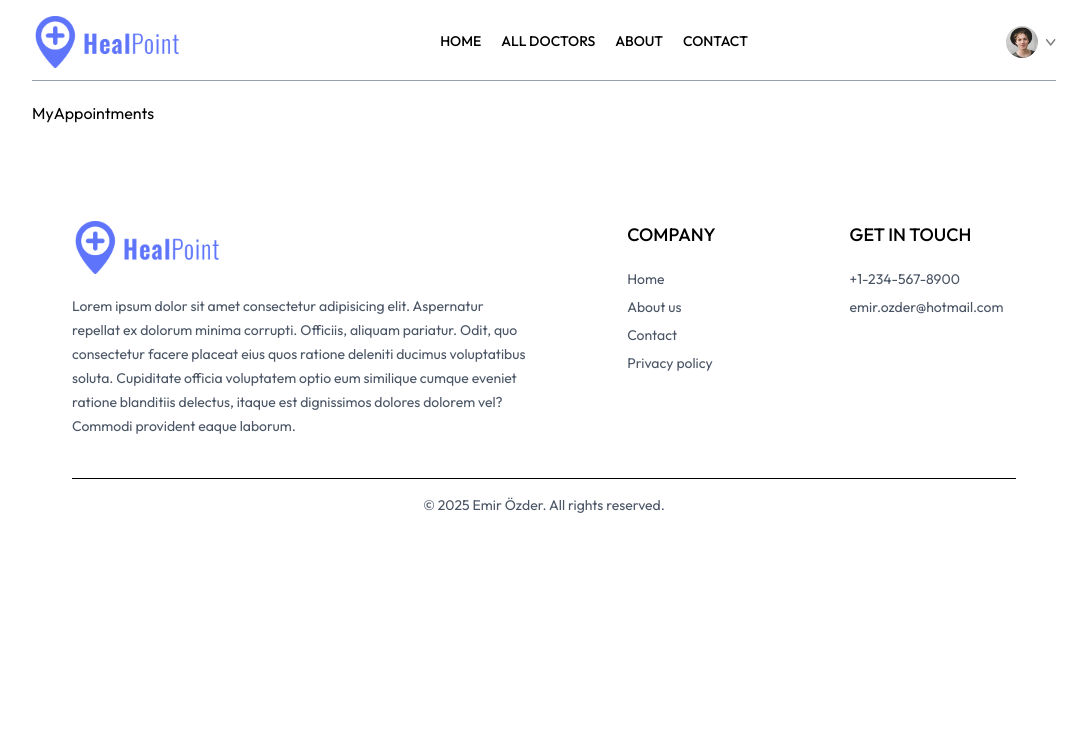
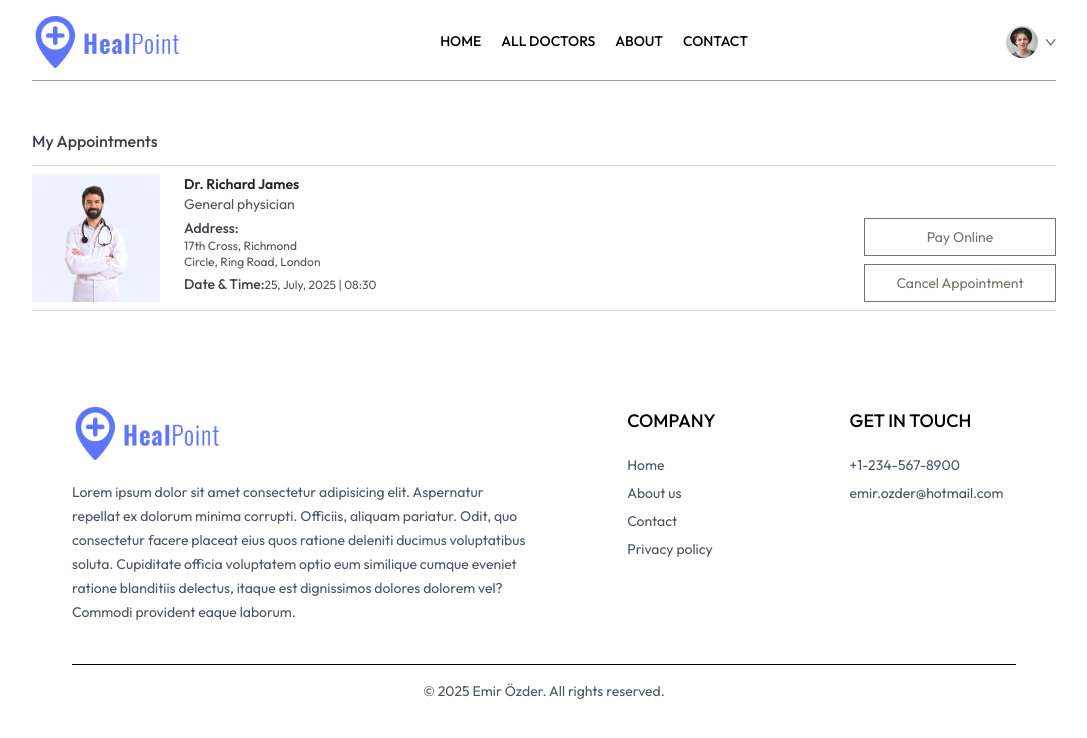
Before and after one commit to emirozder/doctor-booking-mern, a React (Vite) app in the folder frontend/: page /my-appointments in a window 1280 px wide. Shown: the top 738 px of the page, without its empty margins (96-1183 px from the left). Built offline with nearby package versions, Linux system fonts and the light colour scheme.

Commit message:
feat: my appointments page

```diff
--- a/frontend/src/pages/MyAppointments.jsx
+++ b/frontend/src/pages/MyAppointments.jsx
@@ -1,7 +1,56 @@
-import React from "react";
+import React, { useContext } from "react";
+import { AppContext } from "../context/AppContext";
 
 const MyAppointments = () => {
-  return <div>MyAppointments</div>;
+  const { doctors } = useContext(AppContext);
+
+  return (
+    <div>
+      <p className="pb-3 mt-12 font-medium text-zinc-700 border-b border-gray-300">
+        My Appointments
+      </p>
+      <div>
+        {doctors.slice(0, 1).map((doctor, index) => (
+          <div
+            key={index}
+            className="grid grid-cols-[1fr_2fr] gap-4 sm:flex sm:gap-6 py-2 border-b border-gray-300"
+          >
+            <div>
+              <img
+                src={doctor.image}
+                alt="doc-img"
+                className="w-32 bg-indigo-50"
+              />
+            </div>
+            <div className="flex-1 text-sm text-zinc-600">
+              <p className="text-neutral-800 font-semibold">{doctor.name}</p>
+              <p>{doctor.speciality}</p>
+              <p className="text-zinc-700 font-medium mt-1">Address:</p>
+              <p className="text-xs">{doctor.address.line1}</p>
+              <p className="text-xs">{doctor.address.line2}</p>
+              <p className="text-xs mt-1">
+                <span className="text-sm text-neutral-700 font-medium">
+                  Date & Time:
+                </span>
+                25, July, 2025 | 08:30
+              </p>
+            </div>
+
+            <div></div>
+
+            <div className="flex flex-col gap-2 justify-end">
+              <button className="text-sm text-stone-500 text-center sm:min-w-48 py-2 border hover:bg-primary hover:text-white transition-all duration-300 cursor-pointer">
+                Pay Online
+              </button>
+              <button className="text-sm text-stone-500 text-center sm:min-w-48 py-2 border hover:bg-red-600 hover:text-white transition-all duration-300 cursor-pointer">
+                Cancel Appointment
+              </button>
+            </div>
+          </div>
+        ))}
+      </div>
+    </div>
+  );
 };
 
 export default MyAppointments;
```
